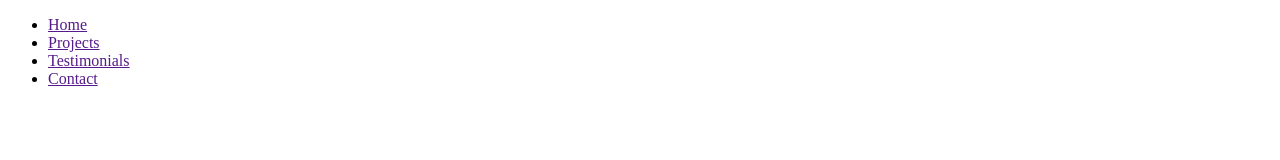
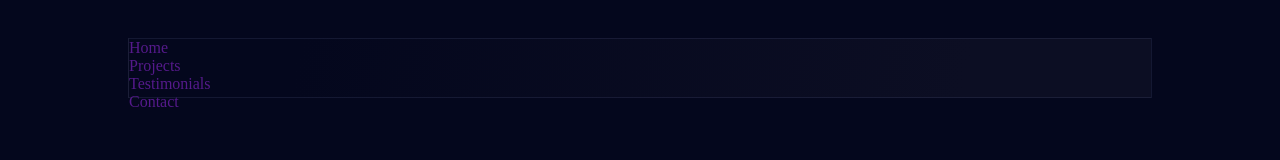
Before and after one commit to AzizMardonqulov/minemal-profil-website, a plain HTML site: page index.html in a window 1280 px wide. Drawn offline with Linux system fonts and the light colour scheme.

Commit message:
website template

```diff
--- a/index.html
+++ b/index.html
@@ -8,6 +8,9 @@
 </head>
 <body>
     <div class="hader">
+        <div class="hader-bg">
+            <img src="" alt="">
+        </div>
         <div class="navbar">
             <div class="navbar-in">
                 <ul>
--- a/style.css
+++ b/style.css
@@ -0,0 +1,37 @@
+*{
+    margin: 0;
+    padding: 0;
+    box-sizing: border-box;
+    text-decoration: none;
+    transition: all 0.5s ease;
+}
+input{
+    padding-left: 1rem;
+    outline: none;
+}
+li{
+    list-style: none;
+}
+body{
+    background-image: url(./img/Vector\ \(1\).png);
+}
+.hader{
+    width: 100%;
+    height: 100vh;
+    display: flex;
+    flex-direction: column;
+    background-color: #04071D;
+}
+.navbar{
+    width: 100%;
+    height: 100px;
+    display: flex;
+    justify-content: center;
+    align-items: center;
+}
+.navbar-in{
+    width: 80%;
+    height: 60px;
+    background: linear-gradient(103.4deg, #04071D 16.66%, #0C0E23 81.61%);
+    border: 1px solid rgba(105, 113, 162, 0.16);
+}
```
Also changed, not shown: img/Vector (1).png (added), img/section input (1).png (added), 1 other file.
